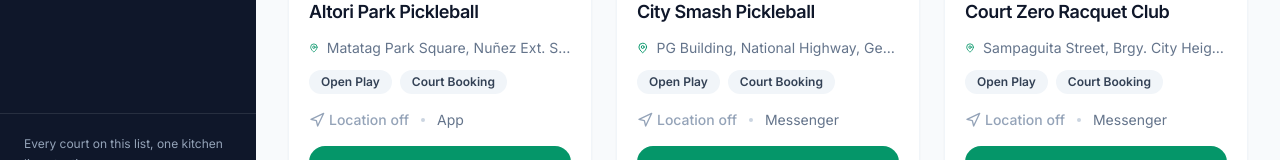
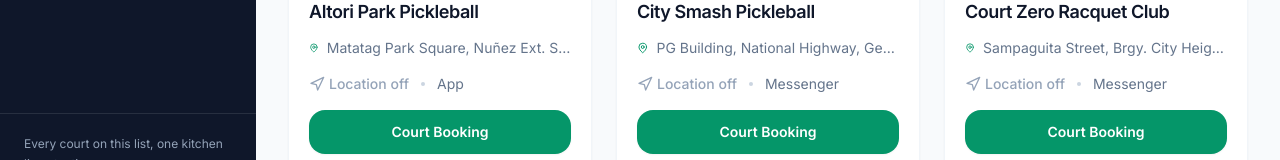
Before and after one commit to Keeeeo/PickleCourtsGensan, a React (Vite) app: page / in a window 1280 px wide. Shown: the part 607-767 px from the top of the page. Built offline with nearby package versions, Linux system fonts and the light colour scheme; no server answers.

Commit message:
UI Change: Card Change for redundancy

```diff
--- a/src/components/CourtCard.jsx
+++ b/src/components/CourtCard.jsx
@@ -1,6 +1,6 @@
 import { Link } from 'react-router-dom'
-import { useMemo, useState } from 'react'
-import { MapPin, Navigation, Users, CalendarCheck, CircleDot } from 'lucide-react'
+import { useState } from 'react'
+import { MapPin, Navigation, CircleDot } from 'lucide-react'
 import { formatDistance } from '../utils/haversine'
 
 export default function CourtCard({ court, distanceKm, locationStatus }) {
@@ -9,13 +9,6 @@ export default function CourtCard({ court, distanceKm, locationStatus }) {
   const bookingUrl = court.booking?.url
   const externalTarget = bookingUrl?.startsWith('tel:') ? undefined : '_blank'
   const externalRel = externalTarget ? 'noreferrer' : undefined
-
-  const featureTags = useMemo(() => {
-    const tags = []
-    if (court.hasOpenPlay) tags.push('Open Play')
-    if (court.hasCourtBooking) tags.push('Court Booking')
-    return tags
-  }, [court])
 
   return (
     <div className="group overflow-hidden rounded-3xl border border-slate-100 bg-white shadow-sm transition-all duration-200 hover:-translate-y-1 hover:shadow-xl">
@@ -61,13 +54,6 @@ export default function CourtCard({ court, distanceKm, locationStatus }) {
             <MapPin className="h-4 w-4 text-emerald-600" />
             <span className="truncate">{court.address}</span>
           </p>
-          <div className="flex flex-wrap gap-2">
-            {featureTags.map((tag) => (
-              <span key={tag} className="rounded-full bg-slate-100 px-3 py-1 text-xs font-semibold text-slate-700">
-                {tag}
-              </span>
-            ))}
-          </div>
         </div>
 
         <div className="flex flex-wrap items-center gap-3 text-sm text-slate-500">
```
